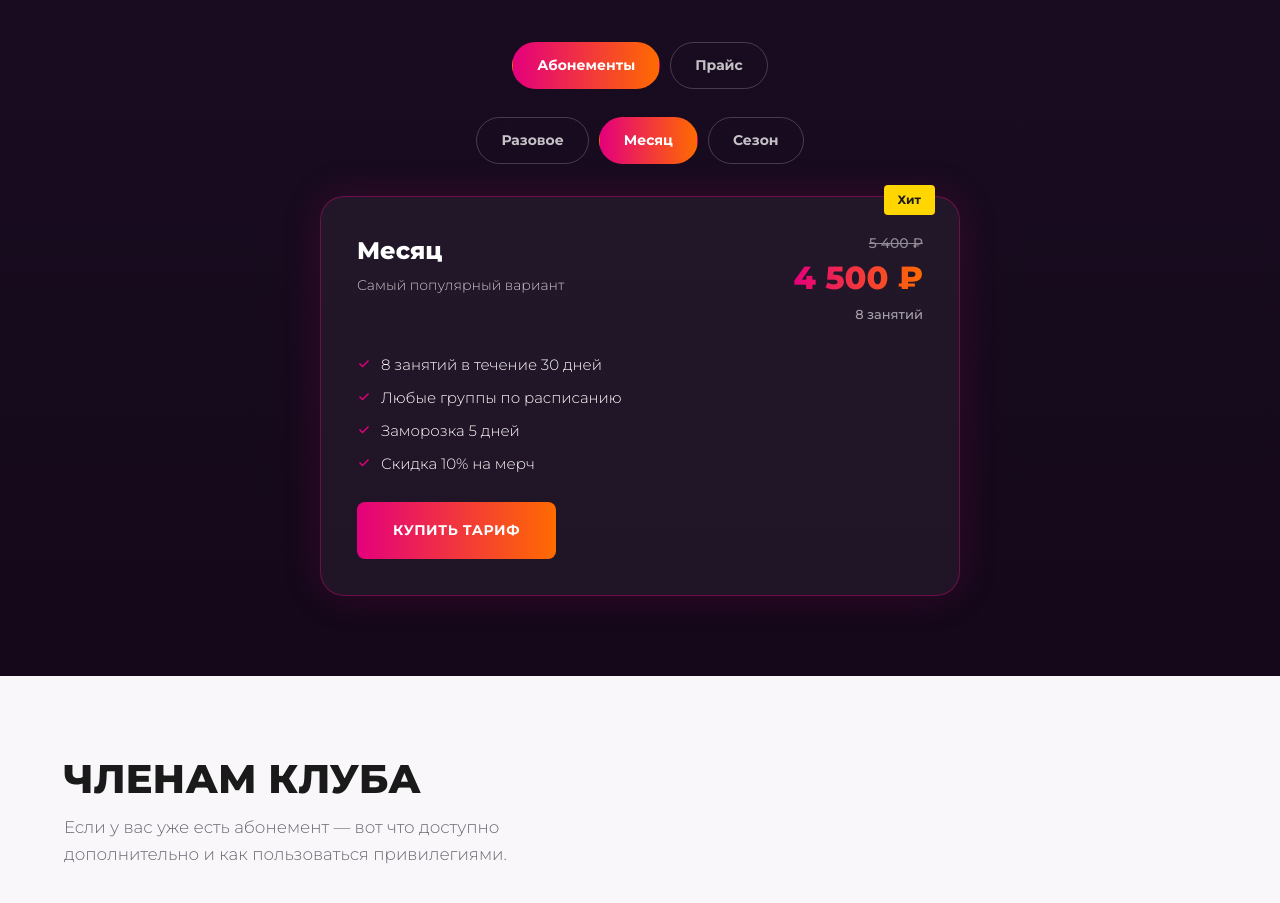
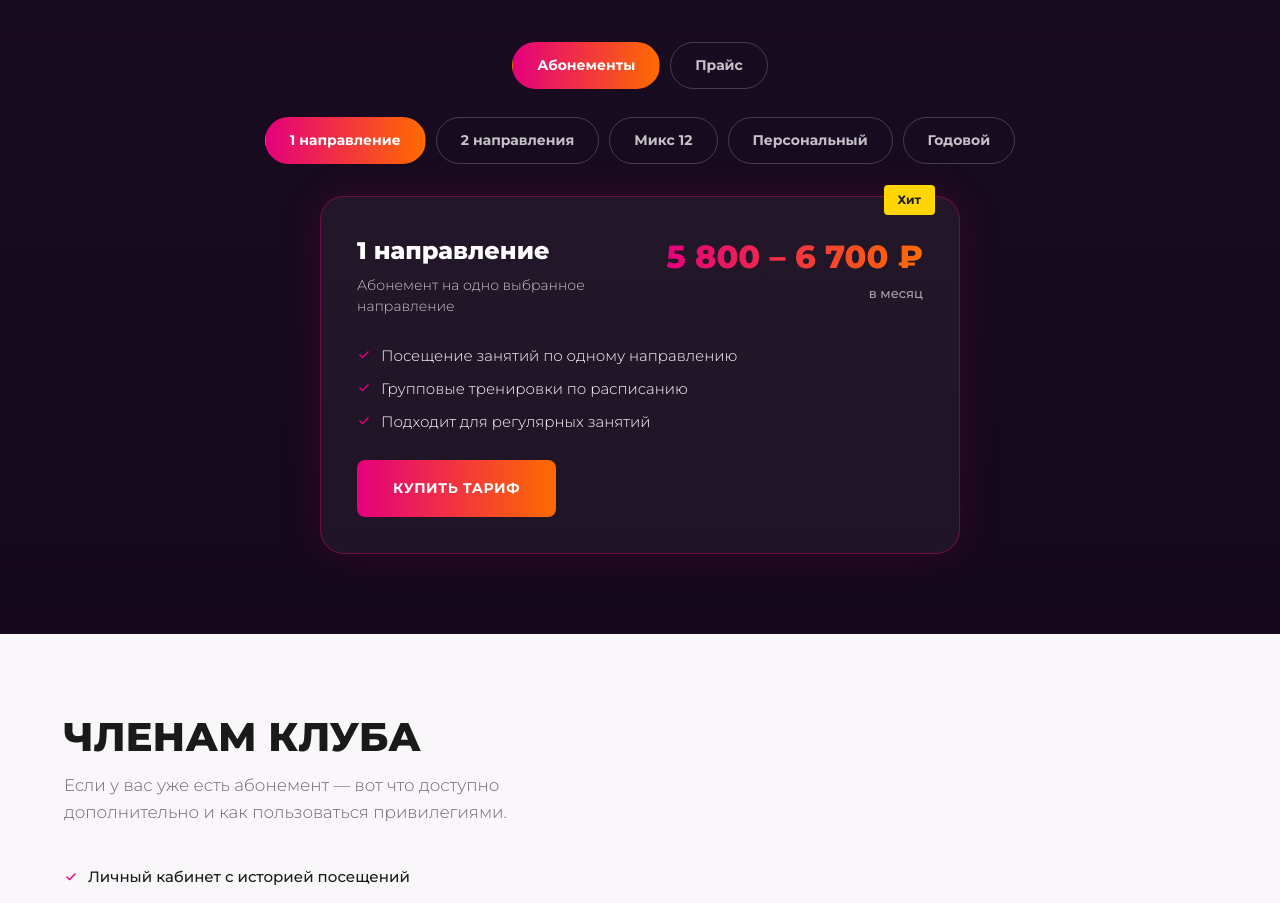
Before and after one commit to gama1726/zumba-site, a React (Vite) app: page / in a window 1280 px wide. Shown: the part 4225-5128 px from the top of the page. Built offline with nearby package versions, Linux system fonts and the light colour scheme.

Commit message:
chore:изменение цен и абонементов

```diff
--- a/src/components/sections/Pricing.tsx
+++ b/src/components/sections/Pricing.tsx
@@ -10,8 +10,19 @@ function formatPrice(n: number) {
   return n.toLocaleString("ru-RU");
 }
 
-function formatServicePrice(price: number) {
-  return price === 0 ? "Бесплатно" : `${formatPrice(price)} ₽`;
+function formatAmount(item: { price?: number; priceFrom?: number; priceTo?: number }) {
+  if (item.priceFrom !== undefined && item.priceTo !== undefined) {
+    return `${formatPrice(item.priceFrom)} – ${formatPrice(item.priceTo)} ₽`;
+  }
+  if (item.price !== undefined) {
+    return `${formatPrice(item.price)} ₽`;
+  }
+  return "—";
+}
+
+function formatServicePrice(item: { price?: number; priceFrom?: number; priceTo?: number }) {
+  if (item.price === 0) return "Бесплатно";
+  return formatAmount(item);
 }
 
 export function Pricing() {
@@ -73,10 +84,7 @@ export function Pricing() {
                   <p className={styles.planSub}>{plan.subtitle}</p>
                 </div>
                 <div className={styles.priceBlock}>
-                  {plan.oldPrice && (
-                    <span className={styles.oldPrice}>{formatPrice(plan.oldPrice)} ₽</span>
-                  )}
-                  <span className={styles.price}>{formatPrice(plan.price)} ₽</span>
+                  <span className={styles.price}>{formatAmount(plan)}</span>
                   <span className={styles.period}>{plan.period}</span>
                 </div>
               </div>
@@ -97,7 +105,7 @@ export function Pricing() {
             {priceList.map((item) => (
               <li key={item.name} className={styles.priceRow}>
                 <span>{item.name}</span>
-                <span className={styles.servicePrice}>{formatServicePrice(item.price)}</span>
+                <span className={styles.servicePrice}>{formatServicePrice(item)}</span>
               </li>
             ))}
           </ul>
--- a/src/data/pricing.ts
+++ b/src/data/pricing.ts
@@ -2,8 +2,9 @@ export type PricingPlan = {
   id: string;
   name: string;
   subtitle: string;
-  price: number;
-  oldPrice?: number;
+  price?: number;
+  priceFrom?: number;
+  priceTo?: number;
   period: string;
   features: string[];
   highlighted?: boolean;
@@ -12,58 +13,80 @@ export type PricingPlan = {
 
 export const pricingPlans: PricingPlan[] = [
   {
-    id: "single",
-    name: "Разовое",
-    subtitle: "Попробовать или зайти между делом",
-    price: 900,
-    period: "за занятие",
+    id: "one-direction",
+    name: "1 направление",
+    subtitle: "Абонемент на одно выбранное направление",
+    priceFrom: 5800,
+    priceTo: 6700,
+    period: "в месяц",
+    highlighted: true,
+    badge: "Хит",
     features: [
-      "Одно групповое занятие",
-      "Доступ в раздевалку и душ",
-      "Без заморозки",
+      "Посещение занятий по одному направлению",
+      "Групповые тренировки по расписанию",
+      "Подходит для регулярных занятий",
     ],
   },
   {
-    id: "month",
-    name: "Месяц",
-    subtitle: "Самый популярный вариант",
-    price: 4500,
-    oldPrice: 5400,
-    period: "8 занятий",
-    highlighted: true,
-    badge: "Хит",
+    id: "two-directions",
+    name: "2 направления",
+    subtitle: "Абонемент на два направления",
+    price: 7500,
+    period: "в месяц",
     features: [
-      "8 занятий в течение 30 дней",
-      "Любые группы по расписанию",
-      "Заморозка 5 дней",
-      "Скидка 10% на мерч",
+      "Два направления на выбор",
+      "Групповые занятия по расписанию",
+      "Удобно совмещать фитнес и танцы",
     ],
   },
   {
-    id: "season",
-    name: "Сезон",
-    subtitle: "Для тех, кто вошёл в ритм",
-    price: 11000,
-    oldPrice: 13500,
-    period: "24 занятия",
+    id: "mix12",
+    name: "Микс 12",
+    subtitle: "Абонемент на смешанные занятия",
+    price: 6900,
+    period: "12 занятий",
     features: [
-      "24 занятия за 90 дней",
-      "Приоритетная запись",
-      "Заморозка 14 дней",
-      "1 персональная консультация",
+      "12 занятий в разных направлениях",
+      "Гибкий выбор групп по расписанию",
+      "Подходит, если хочется разнообразия",
+    ],
+  },
+  {
+    id: "personal",
+    name: "Персональный",
+    subtitle: "Абонемент на индивидуальные занятия",
+    priceFrom: 15000,
+    priceTo: 25000,
+    period: "абонемент",
+    features: [
+      "Индивидуальные занятия с тренером",
+      "Программа под ваши цели",
+      "Стоимость зависит от формата и количества занятий",
+    ],
+  },
+  {
+    id: "annual",
+    name: "Годовой",
+    subtitle: "Долгосрочный абонемент",
+    priceFrom: 39900,
+    priceTo: 44900,
+    period: "на год",
+    features: [
+      "Выгодные условия при оплате за год",
+      "Подходит для тех, кто занимается постоянно",
+      "Точная сумма зависит от выбранного формата",
     ],
   },
 ];
 
 export type PriceItem = {
   name: string;
-  price: number;
+  price?: number;
+  priceFrom?: number;
+  priceTo?: number;
 };
 
 export const priceList: PriceItem[] = [
-  { name: "Разовое групповое занятие", price: 900 },
-  { name: "Персональная тренировка", price: 2500 },
-  { name: "Сплит-тренировка (2 человека)", price: 3500 },
-  { name: "Аренда зала (1 час)", price: 4000 },
-  { name: "Пробное занятие", price: 0 },
+  { name: "Разовое групповое занятие", price: 1000 },
+  { name: "Разовое индивидуальное занятие", priceFrom: 2000, priceTo: 2500 },
 ];
```
